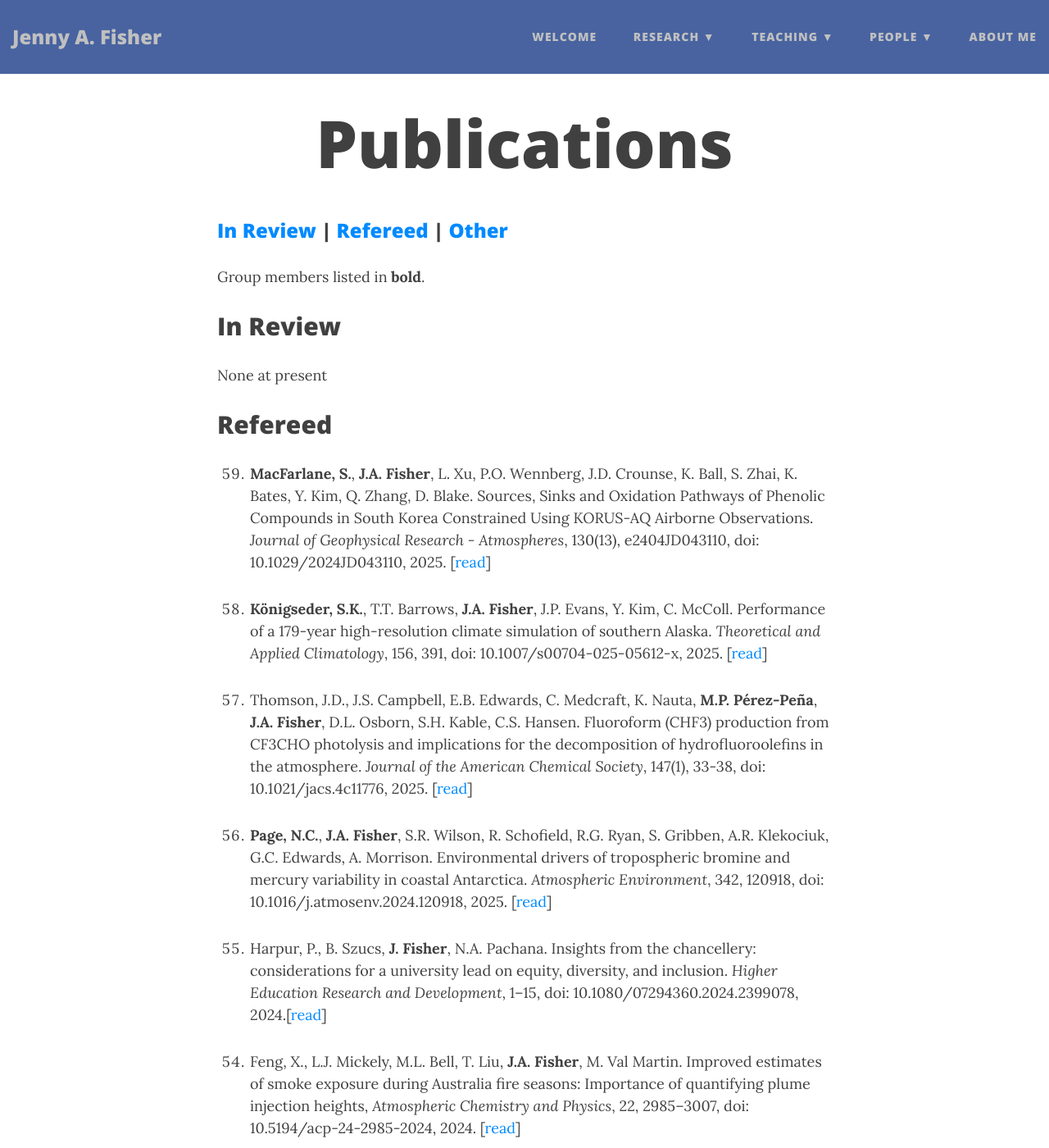
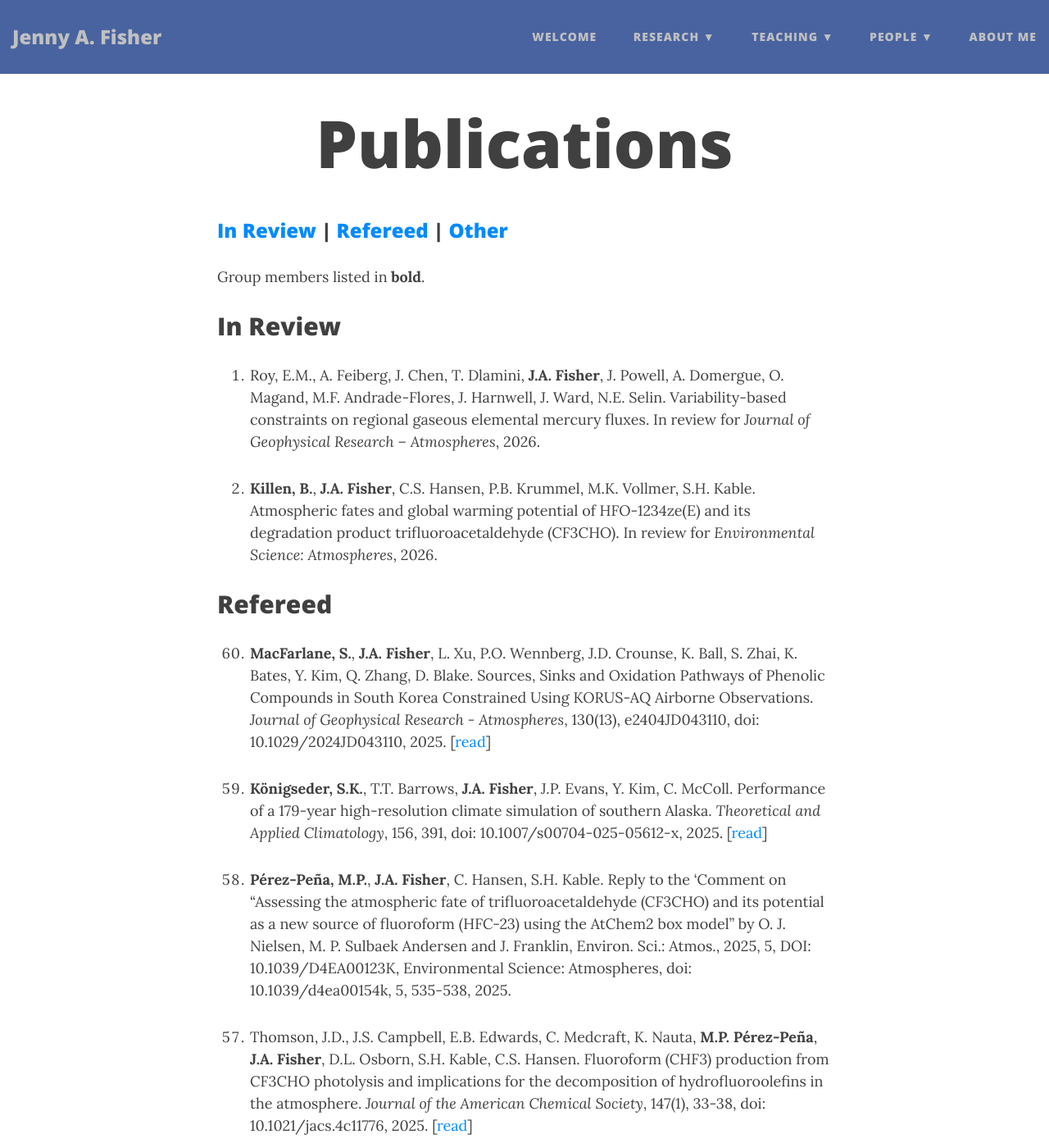
Before and after one commit to jennyfisher/jennyfisher.github.io, a Jekyll site: the page built from publications.md, in a window 1280 px wide and 1400 px high. Shown: the whole window at 82% size. Built offline with Jekyll 4.4.1, drawn with Linux system fonts in a browser that asks for light colours; nearby versions of some CDN libraries.

Commit message:
Update publications.md

```diff
--- a/publications.md
+++ b/publications.md
@@ -9,13 +9,18 @@ Group members listed in **bold**.
 
 ## In Review
 
-None at present
+1.	Roy, E.M., A. Feiberg, J. Chen, T. Dlamini, **J.A. Fisher**, J. Powell, A. Domergue, O. Magand, M.F. Andrade-Flores, J. Harnwell, J. Ward, N.E. Selin. Variability-based constraints on regional gaseous elemental mercury fluxes. In review for *Journal of Geophysical Research – Atmospheres*, 2026.
+
+2.	**Killen, B.**, **J.A. Fisher**, C.S. Hansen, P.B. Krummel, M.K. Vollmer, S.H. Kable. Atmospheric fates and global warming potential of HFO-1234ze(E) and its degradation product trifluoroacetaldehyde (CF3CHO). In review for *Environmental Science: Atmospheres*, 2026.
+
 
 ## Refereed
 
 1. **MacFarlane, S.**, **J.A. Fisher**, L. Xu, P.O. Wennberg, J.D. Crounse, K. Ball, S. Zhai, K. Bates, Y. Kim, Q. Zhang, D. Blake. Sources, Sinks and Oxidation Pathways of Phenolic Compounds in South Korea Constrained Using KORUS-AQ Airborne Observations. *Journal of Geophysical Research - Atmospheres*, 130(13), e2404JD043110, doi: 10.1029/2024JD043110, 2025. [[read](https://agupubs.onlinelibrary.wiley.com/doi/10.1029/2024JD043110)]
 
 2.	**Königseder, S.K.**, T.T. Barrows, **J.A. Fisher**, J.P. Evans, Y. Kim, C. McColl. Performance of a 179-year high-resolution climate simulation of southern Alaska. *Theoretical and Applied Climatology*, 156, 391, doi: 10.1007/s00704-025-05612-x, 2025. [[read](https://link.springer.com/article/10.1007/s00704-025-05612-x)]
+
+3.	**Pérez-Peña, M.P.**, **J.A. Fisher**, C. Hansen, S.H. Kable. Reply to the ‘Comment on “Assessing the atmospheric fate of trifluoroacetaldehyde (CF3CHO) and its potential as a new source of fluoroform (HFC-23) using the AtChem2 box model” by O. J. Nielsen, M. P. Sulbaek Andersen and J. Franklin, Environ. Sci.: Atmos., 2025, 5, DOI: 10.1039/D4EA00123K, Environmental Science: Atmospheres, doi: 10.1039/d4ea00154k, 5, 535-538, 2025.
 
 1. Thomson, J.D., J.S. Campbell, E.B. Edwards, C. Medcraft, K. Nauta, **M.P. Pérez-Peña**, **J.A. Fisher**, D.L. Osborn, S.H. Kable, C.S. Hansen. Fluoroform (CHF3) production from CF3CHO photolysis and implications for the decomposition of hydrofluoroolefins in the atmosphere. *Journal of the American Chemical Society*, 147(1), 33-38, doi: 10.1021/jacs.4c11776, 2025. [[read](https://pubs.acs.org/doi/10.1021/jacs.4c11776)]
 
```
